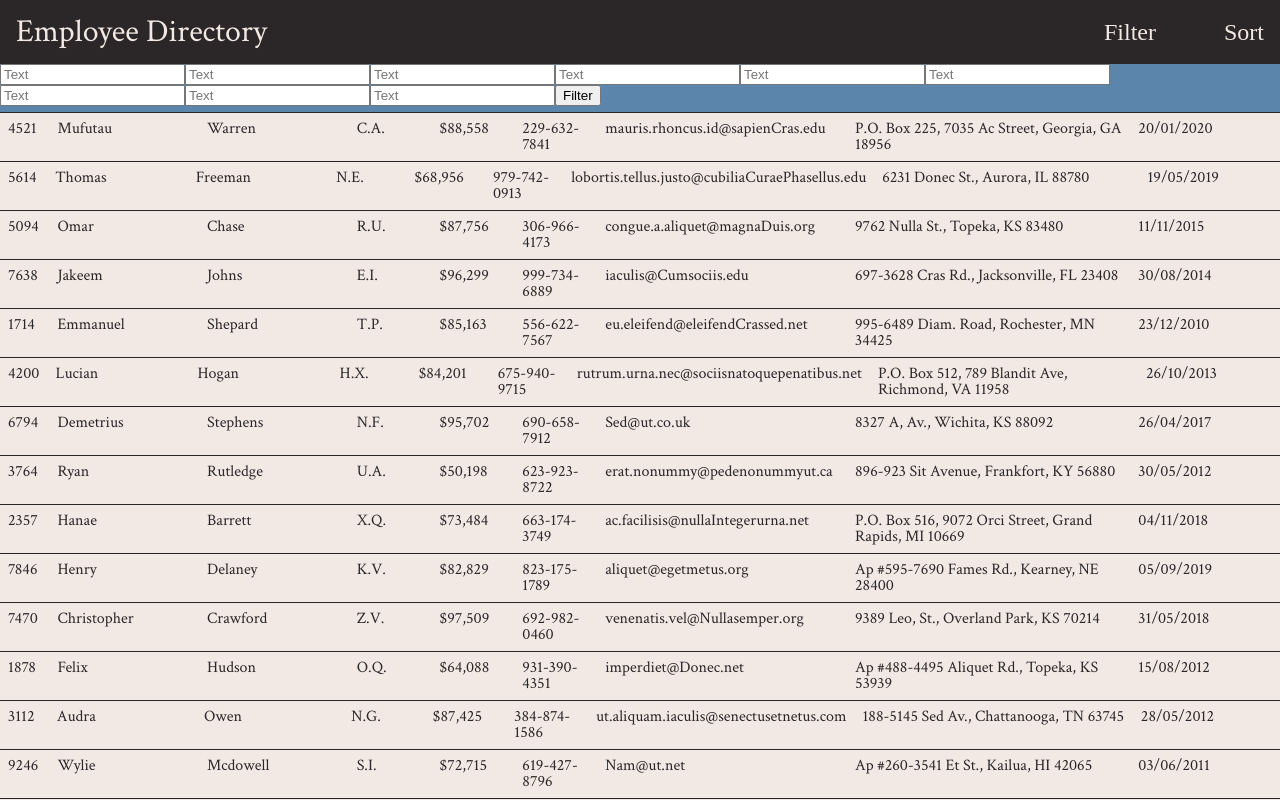
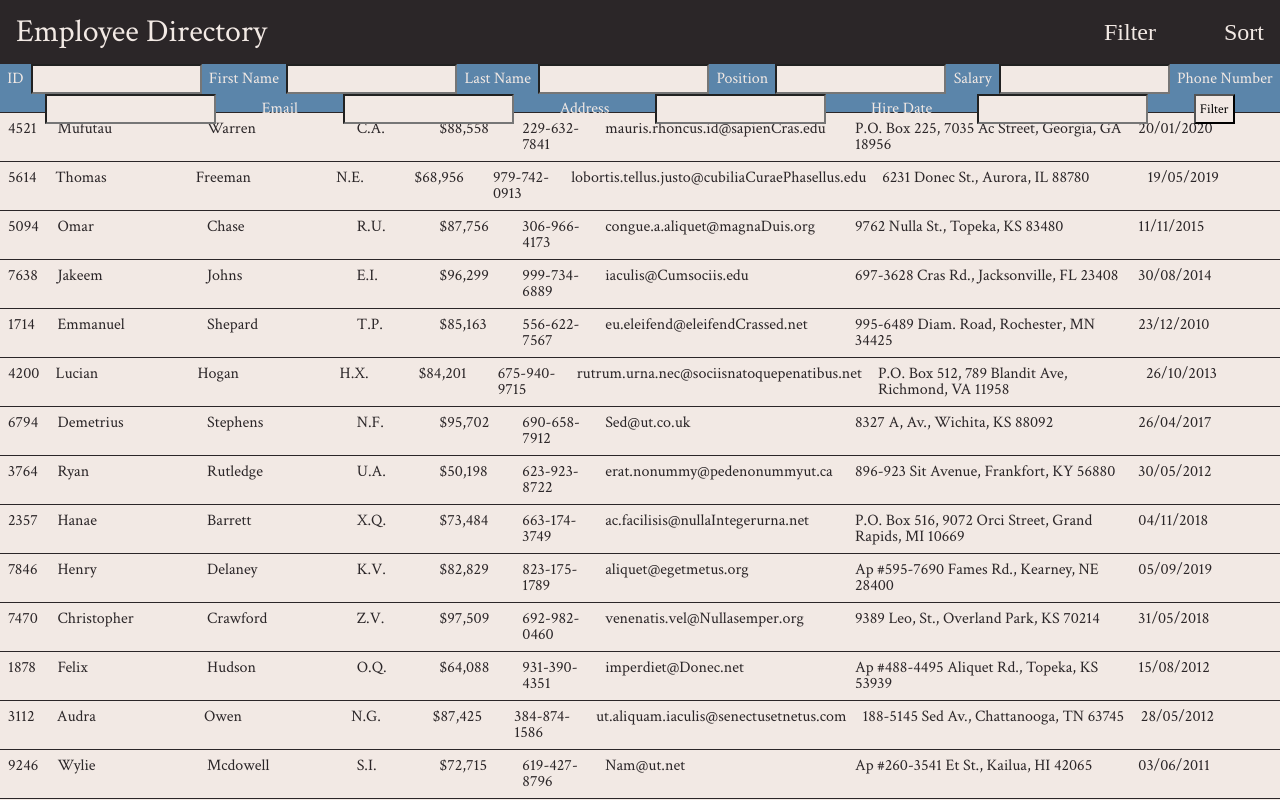
Before and after one commit to nbur4556/employee-directory, a React (Create React App) app: page / in a window 1280 px wide. Shown: the top 800 px of the page. Built offline with nearby package versions, Linux system fonts and the light colour scheme.

Commit message:
toolbar options uses labels opposed to placeholders

```diff
--- a/src/components/Toolbar.js
+++ b/src/components/Toolbar.js
@@ -36,15 +36,24 @@ class Toolbar extends React.Component {
                 {/* Toolbar Options */}
                 <ToolbarOptions key="1" barState={this.state.filterOptionsBar}>
                     <form>
-                        <input name="filter-id" type="text" placeholder="Text" />
-                        <input name="filter-firstName" type="text" placeholder="Text" />
-                        <input name="filter-lastName" type="text" placeholder="Text" />
-                        <input name="filter-position" type="text" placeholder="Text" />
-                        <input name="filter-salary" type="text" placeholder="Text" />
-                        <input name="filter-phoneNumber" type="text" placeholder="Text" />
-                        <input name="filter-email" type="text" placeholder="Text" />
-                        <input name="filter-address" type="text" placeholder="Text" />
-                        <input name="filter-hireDate" type="text" placeholder="Text" />
+                        <label name="">ID</label>
+                        <input name="filter-id" type="text" />
+                        <label name="">First Name</label>
+                        <input name="filter-firstName" type="text" />
+                        <label name="">Last Name</label>
+                        <input name="filter-lastName" type="text" />
+                        <label name="">Position</label>
+                        <input name="filter-position" type="text" />
+                        <label name="">Salary</label>
+                        <input name="filter-salary" type="text" />
+                        <label name="">Phone Number</label>
+                        <input name="filter-phoneNumber" type="text" />
+                        <label name="">Email</label>
+                        <input name="filter-email" type="text" />
+                        <label name="">Address</label>
+                        <input name="filter-address" type="text" />
+                        <label name="">Hire Date</label>
+                        <input name="filter-hireDate" type="text" />
                         <button type="submit">Filter</button>
                     </form>
                 </ToolbarOptions>
--- a/src/stylesheets/toolbar-options.css
+++ b/src/stylesheets/toolbar-options.css
@@ -34,3 +34,25 @@
     animation-name: hide-bar;
     animation-duration: 1s;
 }
+
+/* Form Styling */
+.toolbar-options form{
+    display: flex;
+    flex-wrap: wrap;
+    justify-content: space-evenly;
+    align-items: center;
+
+    height: 100%;
+}
+
+.toolbar-options form input, .toolbar-options form button{
+    padding: .25rem;
+
+    font-family: var( --font-crimson-text);
+    background-color: var( --color-main-white);
+}
+
+.toolbar-options form label{
+    font-family: var( --font-crimson-text);
+    color: var( --color-main-white);
+}
```
